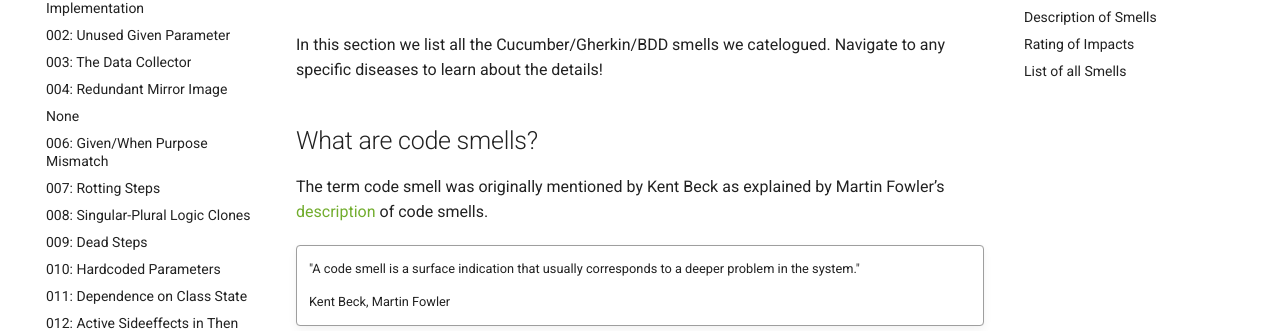
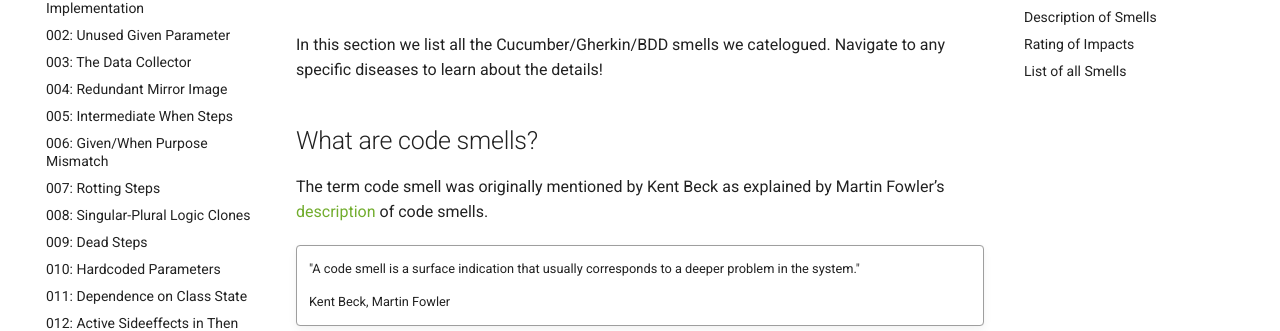
Before and after one commit to Cucumber-Diseases/cucumber-diseases.github.io, an MkDocs documentation site: the page built from docs/smells/index.md, in a window 1280 px wide. Shown: the part 196-527 px from the top of the page. Built offline with MkDocs 1.6.1 and Material for MkDocs 9.7.7, drawn with Linux system fonts in a browser that asks for light colours.

Commit message:
rename smell 5

```diff
--- a/mkdocs.yml
+++ b/mkdocs.yml
@@ -66,7 +66,7 @@ nav:
     - smells/002-unused-given.md
     - smells/003-data-collector.md
     - smells/004-redundant-mirror-image.md
-    - smells/005-multiple-when-steps.md
+    - smells/005-intermediate-when-steps.md
     - smells/006-given-when-purpose-mismatch.md
     - smells/007-rotting-steps.md
     - smells/008-singular-plural-logic-clones.md
```
